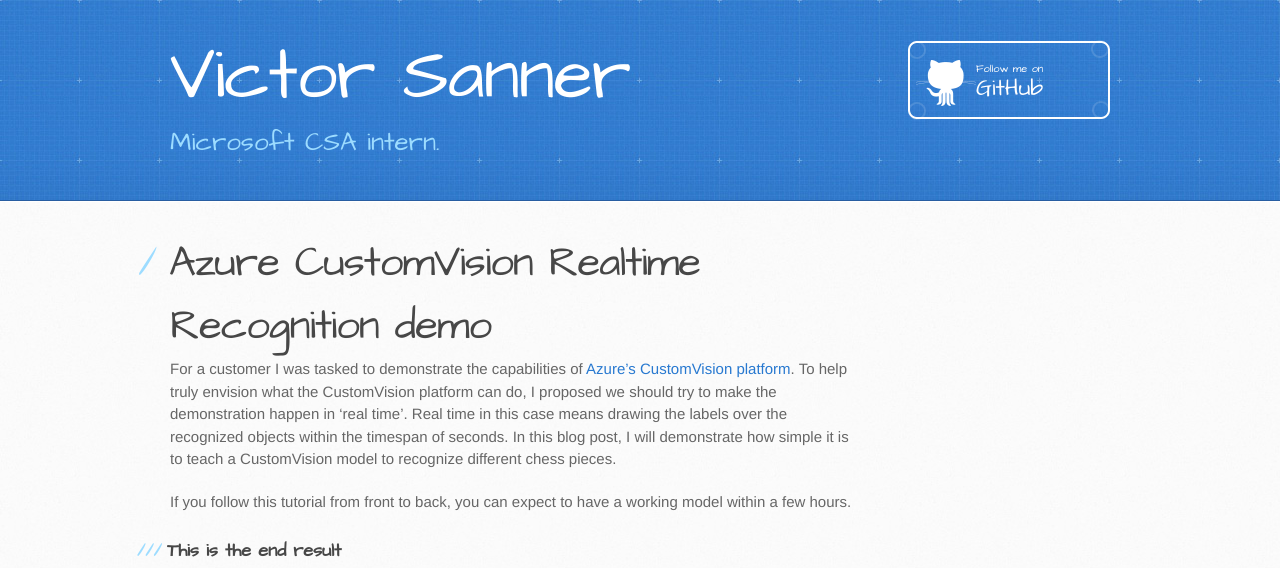
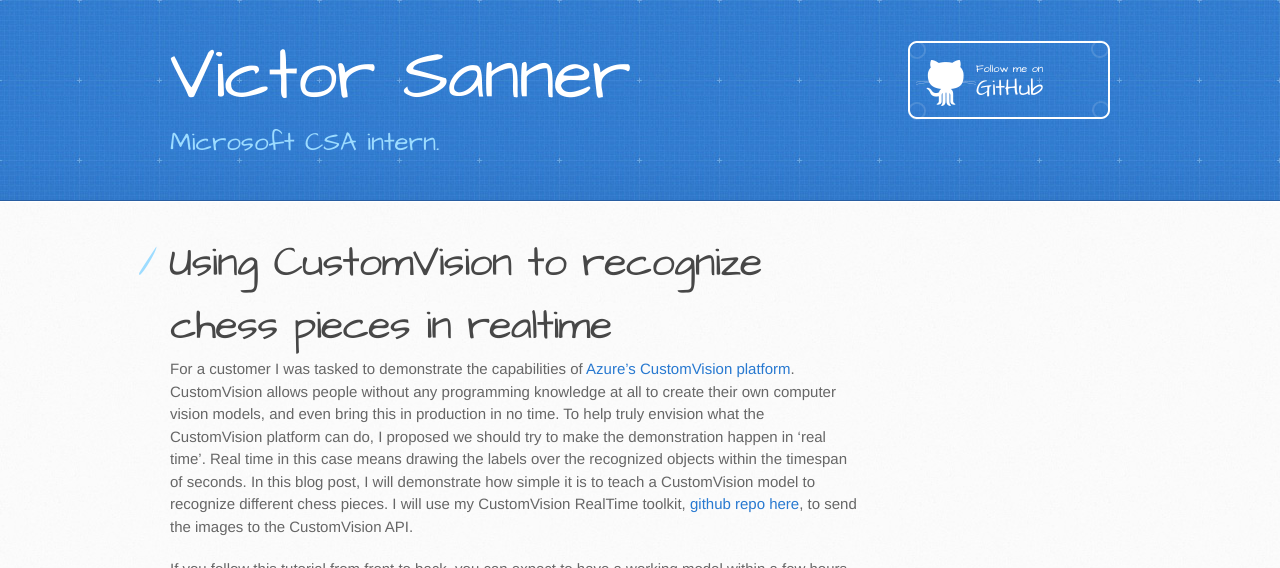
Before and after one commit to drmanhatin/drmanhatin.github.io, a Jekyll site: the page built from _posts/2020-12-12-using-customvision-to-recognize-chess-pieces.md, in a window 1280 px wide and 900 px high, cut to the strip 0-568 px from the top of the window. Built offline with Jekyll 4.4.1, drawn with Linux system fonts in a browser that asks for light colours; some of the changed text lies outside the part shown.

Commit message:
some additions

```diff
--- a/_posts/2020-12-12-customvision-demo.md
+++ b/_posts/2020-12-12-using-customvision-to-recognize-chess-pieces.md
@@ -6,9 +6,9 @@ categories: azure customvision
 description: "In this post I will show you how you can use CustomVision to recognize different chess pieces."
 ---
 
-# Azure CustomVision Realtime Recognition demo
+# Using CustomVision to recognize chess pieces in realtime
 
-For a customer I was tasked to demonstrate the capabilities of [Azure's CustomVision platform](https://customvision.ai). To help truly envision what the CustomVision platform can do, I proposed we should try to make the demonstration happen in 'real time'. Real time in this case means drawing the labels over the recognized objects within the timespan of seconds. In this blog post, I will demonstrate how simple it is to teach a CustomVision model to recognize different chess pieces.
+For a customer I was tasked to demonstrate the capabilities of [Azure's CustomVision platform](https://customvision.ai). CustomVision allows people without any programming knowledge at all to create their own computer vision models, and even bring this in production in no time. To help truly envision what the CustomVision platform can do, I proposed we should try to make the demonstration happen in 'real time'. Real time in this case means drawing the labels over the recognized objects within the timespan of seconds. In this blog post, I will demonstrate how simple it is to teach a CustomVision model to recognize different chess pieces. I will use my CustomVision RealTime toolkit, [github repo here](https://github.com/drmanhatin/CustomVisionRealTime), to send the images to the CustomVision API.
 
 If you follow this tutorial from front to back, you can expect to have a working model within a few hours.
 
@@ -36,6 +36,7 @@ This is actually VERY simple and doesn't require ANY knowledge of programming or
 Next step is to take pictures of your chess pieces. In order to be as efficient as possible, take pictures keeping the following things in mind:
 
 * Take photos from many different angles
+* Aim to achieve an even distribution of tags, e.g. 100 tags of a rook, 100 tags of a bishop, 100x tags of a queen etc.
 * Take photos in consistent lighting (e.g. if you need to recognize the chess pieces in daytime light, feed the CustomVision model images of chess pieces in daytime light)
 * Label photos accurately, draw the bounding boxes as close to the pieces as possible
 
```
